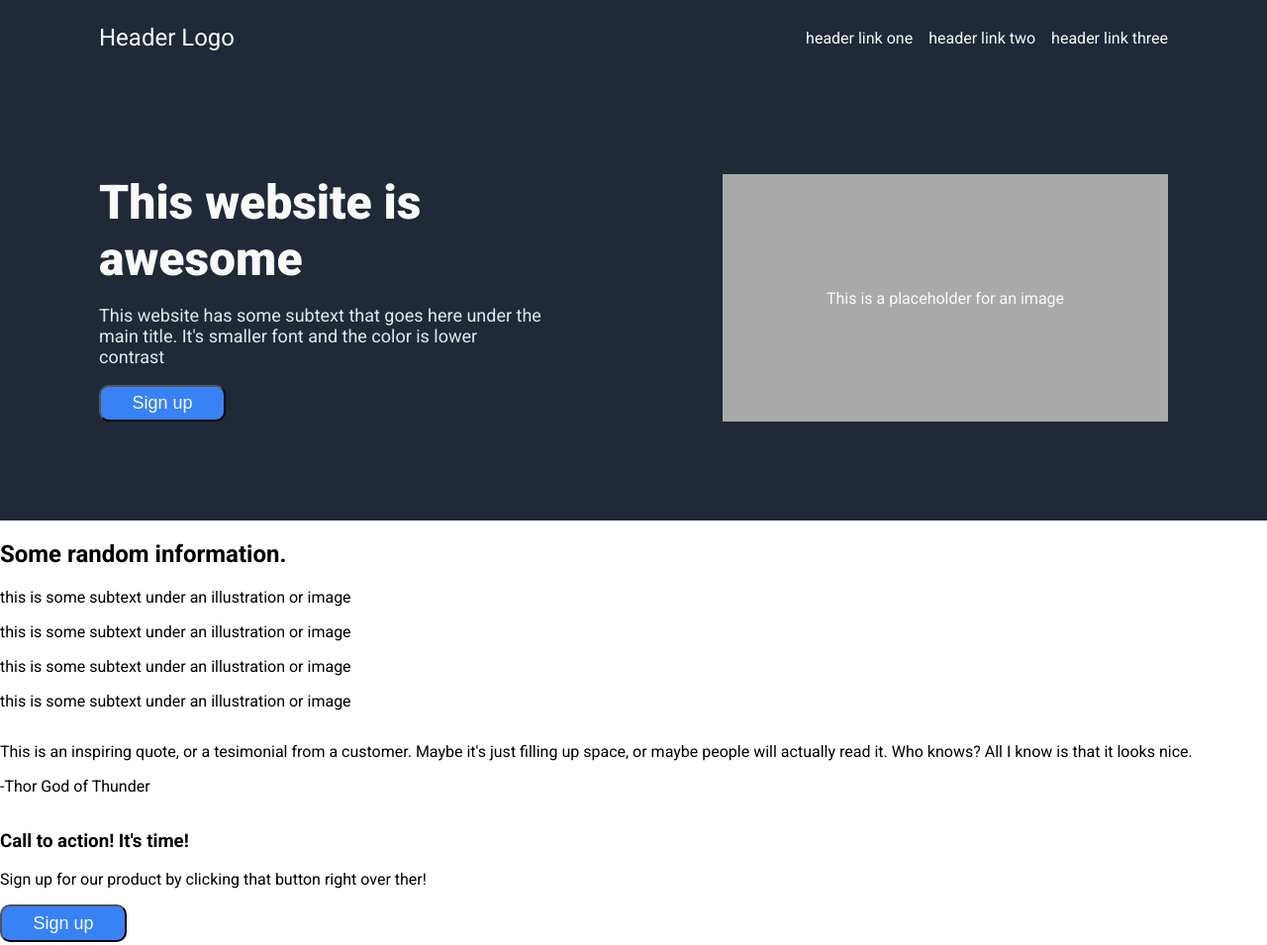
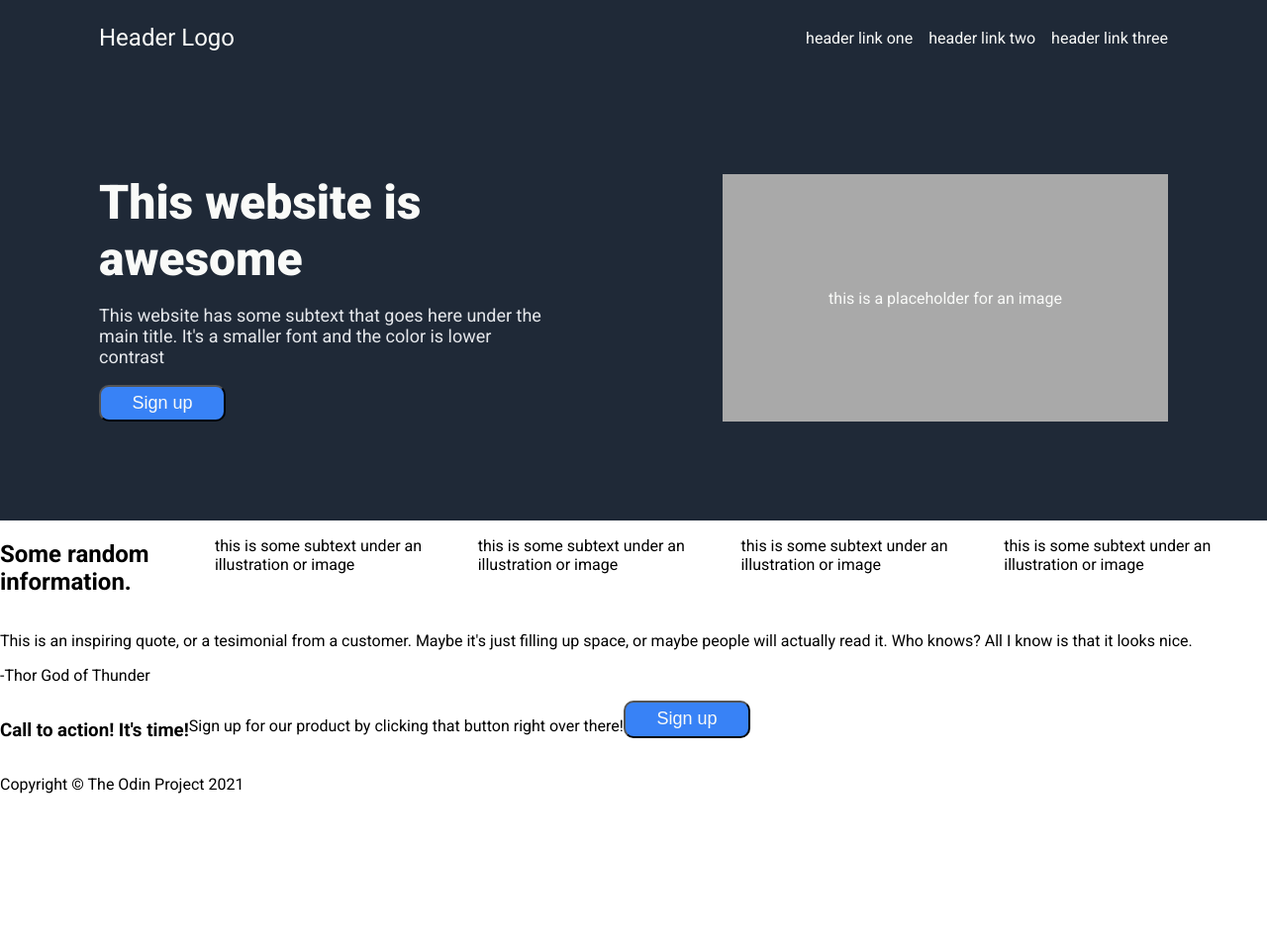
Before and after one commit to tyleraj93/odin-landing-page, a plain HTML site: page index.html in a window 1280 px wide. Shown: the top 955 px of the page at 99% size. After the commit the page ends 818 px from the top, so only its background shows below. Drawn offline with Linux system fonts and the light colour scheme.

Commit message:
Fix typos and add containers

```diff
--- a/index.html
+++ b/index.html
@@ -1,5 +1,6 @@
 <!DOCTYPE html>
 <html lang="en">
+
     <head>
         <meta charset="UTF-8" />
         <meta http-equiv="X-UA-Compatible" content="IE=edge" />
@@ -7,8 +8,9 @@
         <link rel="stylesheet" href="styles.css" />
         <link rel="preconnect" href="https://fonts.googleapis.com">
         <link rel="preconnect" href="https://fonts.gstatic.com" crossorigin>
-        <link href="https://fonts.googleapis.com/css2?family=Roboto:wght@400;500;700;900&display=swap" rel="stylesheet">
-
+        <link
+            href="https://fonts.googleapis.com/css2?family=Roboto:ital,wght@0,400;0,500;0,700;0,900;1,300&display=swap"
+            rel="stylesheet">
         <title>Document</title>
     </head>
 
@@ -27,18 +29,21 @@
                     <h1>This website is awesome</h1>
                     <p>
                         This website has some subtext that goes here under the
-                        main title. It's smaller font and the color is lower
+                        main title. It's a smaller font and the color is lower
                         contrast
                     </p>
                     <button>Sign up</button>
                 </div>
                 <div class="placeholder flexbox box">
-                    <p>This is a placeholder for an image</p>
+                    <p>this is a placeholder for an image</p>
                 </div>
             </div>
         </div>
-        <div class="info">
+        <div class="info flexbox">
+            <div>
                 <h2>Some random information.</h2>
+            </div>
+            <div class="wrapper flexbox">
                 <div class="illustration">
                     <div class="empty"></div>
                     <p>this is some subtext under an illustration or image</p>
@@ -56,20 +61,23 @@
                     <p>this is some subtext under an illustration or image</p>
                 </div>
             </div>
-        <div class="quote">
-            <p>
+        </div>
+        <div class="testimonial">
+            <div class="container">
+            <p class="quote">
                 This is an inspiring quote, or a tesimonial from a customer.
                 Maybe it's just filling up space, or maybe people will actually
                 read it. Who knows? All I know is that it looks nice.
             </p>
             <p class="name">-Thor God of Thunder</p>
         </div>
-        <div class="sign-up">
-            <div class="text">
+        </div>
+        <div class="call-to-action flexbox">
+            <div class="text flexbox">
                 <h3>Call to action! It's time!</h3>
                 <p>
                     Sign up for our product by clicking that button right over
-                    ther!
+                    there!
                 </p>
             </div>
             <div>
@@ -80,4 +88,5 @@
             <p>Copyright &copy The Odin Project 2021</p>
         </div>
     </body>
+
 </html>
```
Lines whose indentation alone changed are shown as unchanged.
